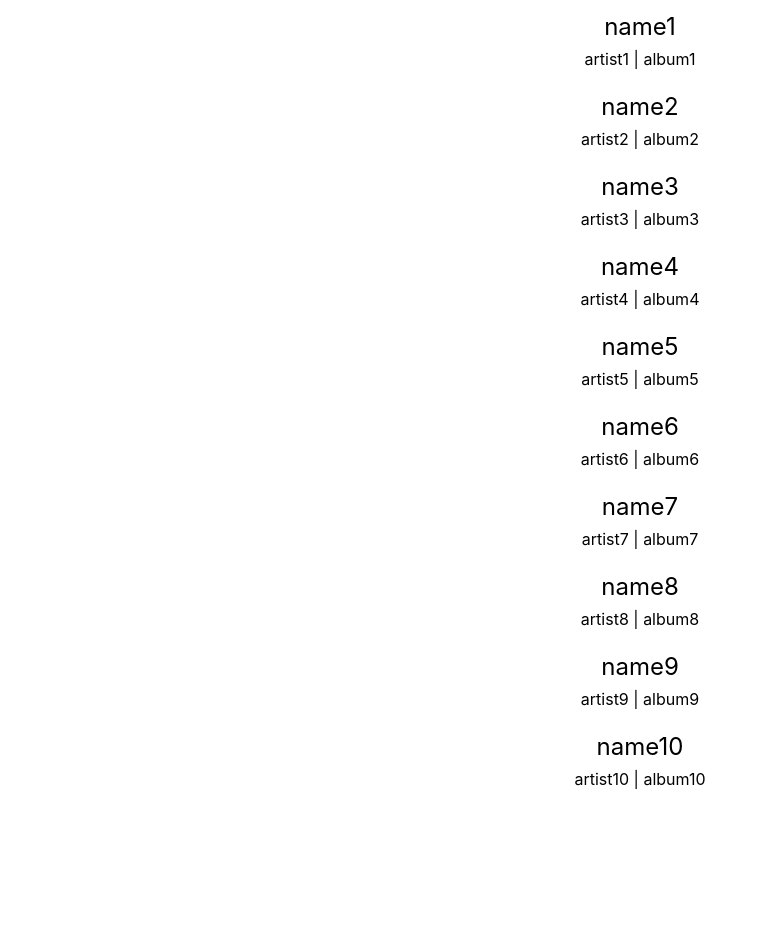
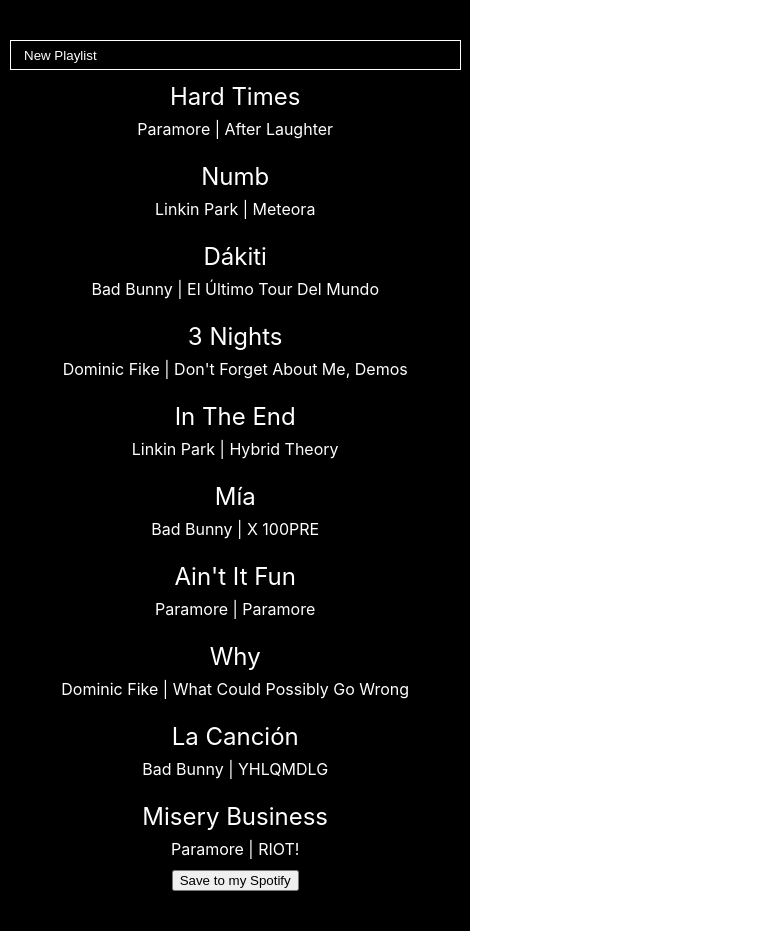
Before and after one commit to macfadem/Reactify, a React (Create React App) app: page / in a window 1280 px wide. Shown: the whole page, without its empty margins (0-758 px from the left). Before the commit the page ends 800 px from the top, so only its background shows below. Built offline with nearby package versions, Linux system fonts and the light colour scheme.

Commit message:
Css Playlist added

```diff
--- a/src/App.js
+++ b/src/App.js
@@ -1,24 +1,26 @@
 import './App.css';
+import Playlist from './components/Playlist/Playlist';
 import Track from './components/Track/Track';
 import TrackList from './components/TrackList/TrackList';
 
 const example = [
-  {name: 'name1', artist: 'artist1', album: 'album1'},
-  {name: 'name2', artist: 'artist2', album: 'album2'},
-  {name: 'name3', artist: 'artist3', album: 'album3'},
-  {name: 'name4', artist: 'artist4', album: 'album4'},
-  {name: 'name5', artist: 'artist5', album: 'album5'},
-  {name: 'name6', artist: 'artist6', album: 'album6'},
-  {name: 'name7', artist: 'artist7', album: 'album7'},
-  {name: 'name8', artist: 'artist8', album: 'album8'},
-  {name: 'name9', artist: 'artist9', album: 'album9'},
-  {name: 'name10', artist: 'artist10', album: 'album10'}
+  {name: 'Hard Times', artist: 'Paramore', album: 'After Laughter'},
+  {name: 'Numb', artist: 'Linkin Park', album: 'Meteora'},
+  {name: 'Dákiti', artist: 'Bad Bunny', album: 'El Último Tour Del Mundo'},
+  {name: '3 Nights', artist: 'Dominic Fike', album: 'Don\'t Forget About Me, Demos'},
+  {name: 'In The End', artist: 'Linkin Park', album: 'Hybrid Theory'},
+  {name: 'Mía', artist: 'Bad Bunny', album: 'X 100PRE'},
+  {name: 'Ain\'t It Fun', artist: 'Paramore', album: 'Paramore'},
+  {name: 'Why', artist: 'Dominic Fike', album: 'What Could Possibly Go Wrong'},
+  {name: 'La Canción', artist: 'Bad Bunny', album: 'YHLQMDLG'},
+  {name: 'Misery Business', artist: 'Paramore', album: 'RIOT!'}
 ];
+
 
 function App() {
   return (
     <div className="App">
-      <TrackList tracks={example}/>
+      <Playlist playlistTracks={example} />
     </div>
   );
 }
--- a/src/components/Playlist/Playlist.css
+++ b/src/components/Playlist/Playlist.css
@@ -0,0 +1,28 @@
+.Playlist {
+    display: flex;
+    flex-direction: column;
+    align-items: center;
+    width: 33%;
+    background-color: #000000;
+    color: #ffffff;
+    padding: 2.5em 1.5em;
+    max-height: 900px;
+    overflow-y: scroll;
+    overflow-x: hidden;
+    position: relative;
+}
+
+.Playlist input {
+    width: 100%;
+    padding: 0.5em 1em;
+    margin: 0 1em;
+    outline: none;
+    border: 1px solid #ffffff;
+    background-color: #000000;
+    color: #ffffff;
+}
+
+::-webkit-scrollbar {
+    width: 0;
+    background: transparent;
+}
--- a/src/components/Playlist/Playlist.js
+++ b/src/components/Playlist/Playlist.js
@@ -0,0 +1,15 @@
+import React from "react";
+import "./Playlist.css";
+import TrackList from "../TrackList/TrackList";
+
+function Playlist(props) {
+  return (
+    <div className="Playlist">
+      <input defaultValue={"New Playlist"} />
+      <TrackList tracks={props.playlistTracks} />
+      <button className="Playlist-save">Save to my Spotify</button>
+    </div>
+  );
+}
+
+export default Playlist;
```
